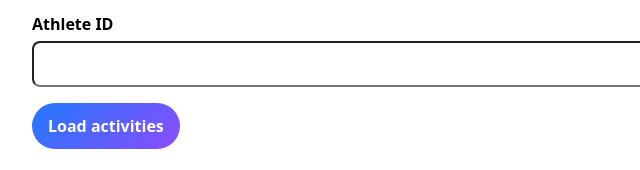
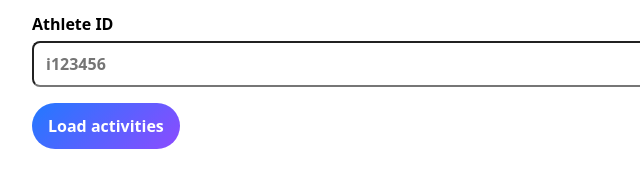
Before and after one commit to rbelnienk/intervals_icu_proxy, a website: page index.html in a window 1280 px wide. Shown: the part 499-669 px from the top of the page, 248-888 px from the left. Drawn offline with Linux system fonts and the light colour scheme.

Commit message:
Allow athlete IDs with leading i

```diff
--- a/index.html
+++ b/index.html
@@ -140,7 +140,16 @@
         </label>
         <label>
           Athlete ID
-          <input type="text" id="athlete-id" name="athleteId" inputmode="numeric" pattern="[0-9]+" required />
+          <input
+            type="text"
+            id="athlete-id"
+            name="athleteId"
+            inputmode="text"
+            pattern="i[0-9]+"
+            placeholder="i123456"
+            required
+            title="Enter the Intervals.icu athlete ID, including the leading 'i'."
+          />
         </label>
         <button type="submit">Load activities</button>
       </form>
```
Also changed, not shown: README.md.
